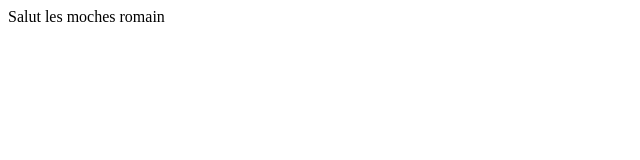
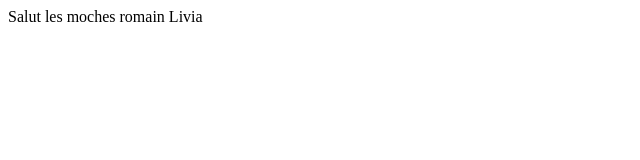
Before and after one commit to Romainchob/Projet-code-2, a plain HTML site: page index.html in a window 1280 px wide. Shown: the full height of the page, 0-640 px from the left. Drawn offline with Linux system fonts and the light colour scheme.

Commit message:
Ajout de mon prenom

```diff
--- a/index.html
+++ b/index.html
@@ -8,5 +8,6 @@
 <body>
     Salut les moches
     romain
+    Livia
 </body>
 </html>
```
